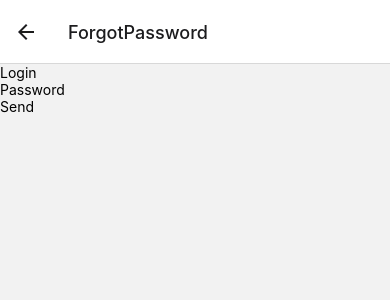
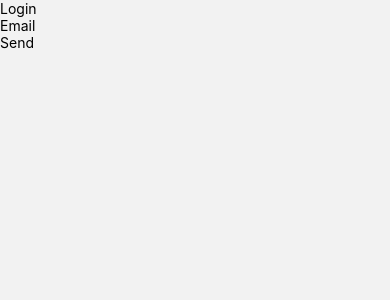
Before and after one commit to sarahzxwy/projeto-compass_sales-Sarah_Alves_Borges-Squad_04, a React Native app: screen /ForgotPassword in a window 390 px wide. Shown: the top 300 px of the page. Built offline with nearby package versions, Linux system fonts and the light colour scheme.

Commit message:
fix: signup, login and forgot password input fixed

```diff
--- a/src/routes/index.tsx
+++ b/src/routes/index.tsx
@@ -16,7 +16,7 @@ const Stack = createNativeStackNavigator();
 
         <Stack.Screen  name="Login" component={Login} options={{headerShown: false}}/>
 
-        <Stack.Screen name="ForgotPassword" component={ForgotPassword} />
+        <Stack.Screen name="ForgotPassword" component={ForgotPassword} options={{headerShown: false}} />
 
 
 
--- a/src/screens/ForgotPassword/index.tsx
+++ b/src/screens/ForgotPassword/index.tsx
@@ -8,7 +8,6 @@ import { View, Text, TextInput, TouchableOpacity } from 'react-native';
 
  function Login({ navigation } : LoginProps ) {
   const [email, setEmail] = useState<string>('');
-  const [password, setPassword] = useState<string>('');
 
    const handleLogin = () => {
    navigation.navigate('Login');
@@ -24,9 +23,9 @@ import { View, Text, TextInput, TouchableOpacity } from 'react-native';
         <View>
         <View>
         <TextInput
-        placeholder="Password"
-        value={password}
-        onChange={(text) => setPassword(text.nativeEvent.text)}
+        placeholder="Email"
+        value={email}
+        onChange={(text) => setEmail(text.nativeEvent.text)}
         secureTextEntry={true}/>
         </View>
 
```
